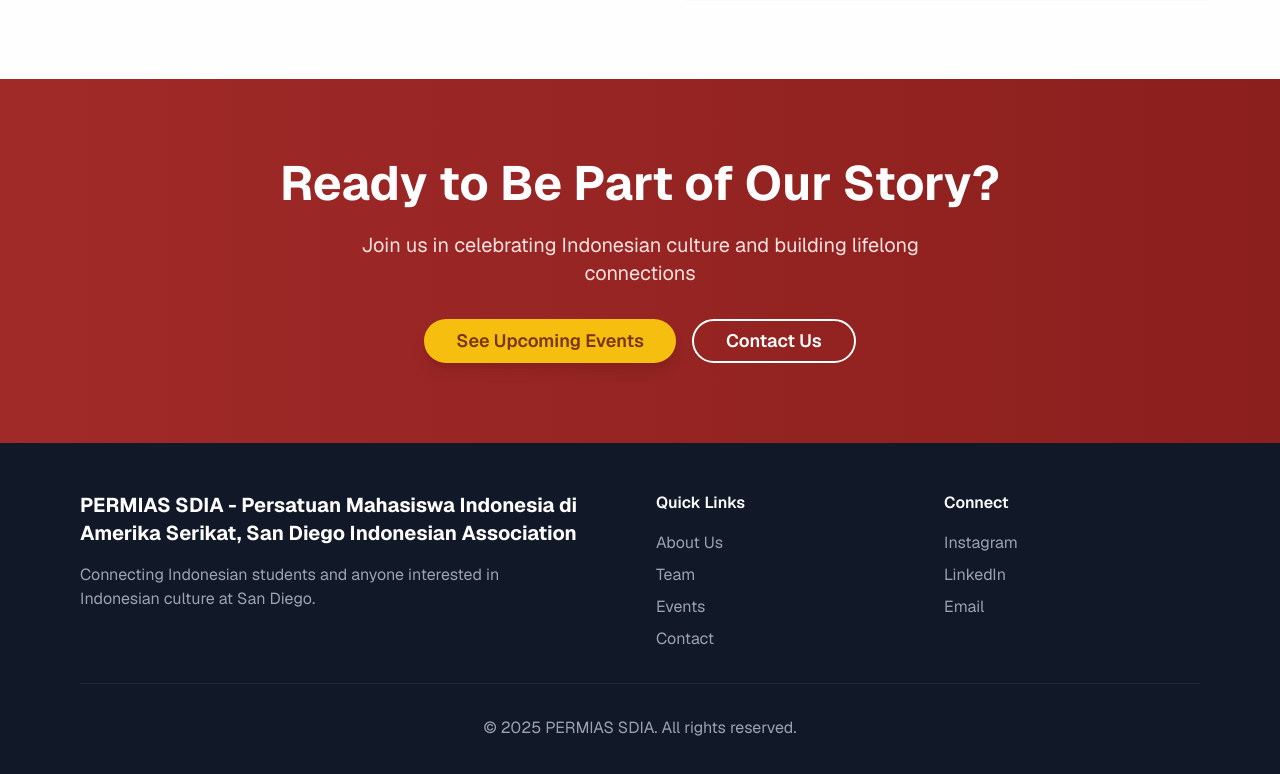
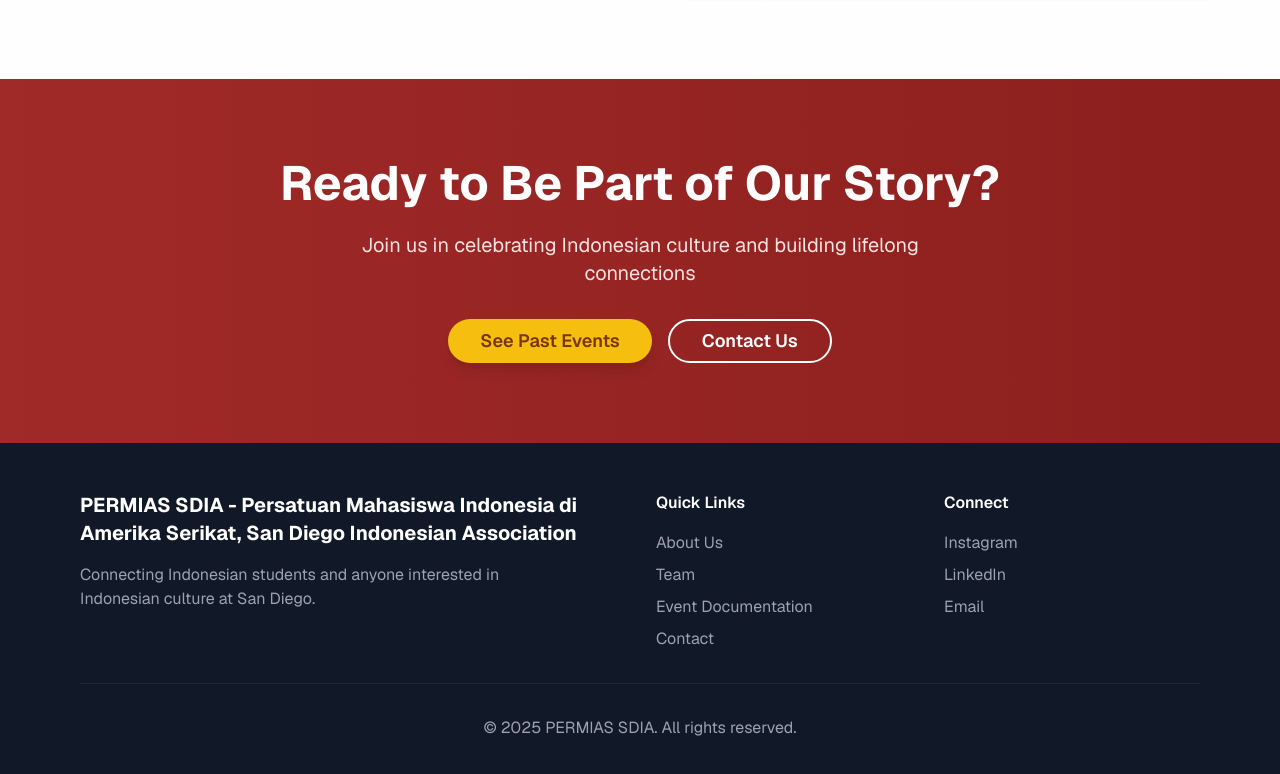
Before and after one commit to PERMIAS-SDIA/sdia-website-v2, a Next.js app: page /about in a window 1280 px wide. Shown: the part 3686-4460 px from the top of the page. Built offline with nearby package versions, Linux system fonts and the light colour scheme.

Commit message:
updated events links

```diff
--- a/app/page.tsx
+++ b/app/page.tsx
@@ -165,12 +165,12 @@ export default function HomePage() {
           </div>
 
           <div className="flex flex-col items-center justify-center gap-4 sm:flex-row">
-            <a href="/events">
+            <a href="/events-documentation">
               <Button
                 size="lg"
                 className="group rounded-full bg-primary-600 px-8 py-4 text-lg font-semibold text-white shadow-lg transition-all duration-300 hover:bg-primary-700 hover:shadow-xl"
               >
-                See Upcoming Events
+                See Past Events
                 <ArrowRight className="ml-2 h-5 w-5 transition-transform group-hover:translate-x-1" />
               </Button>
             </a>
--- a/components/cta.tsx
+++ b/components/cta.tsx
@@ -13,12 +13,12 @@ export default function CTA() {
                 connections
             </p>
                 <div className="flex flex-col justify-center gap-4 sm:flex-row">
-                    <a href="/events">
+                    <a href="/events-documentation">
                     <Button
                     size="lg"
                     className="rounded-full bg-secondary-400 px-8 py-4 text-lg font-semibold text-secondary-900 shadow-lg transition-all duration-300 hover:bg-secondary-500 hover:shadow-xl"
                     >
-                        See Upcoming Events
+                        See Past Events
                     </Button>
                     </a>
 
--- a/components/footer.tsx
+++ b/components/footer.tsx
@@ -37,10 +37,10 @@ export default function Footer() {
               </li>
               <li>
                 <Link
-                  href="/events"
+                  href="/events-documentation"
                   className="transition-colors hover:text-secondary-400"
                 >
-                  Events
+                  Event Documentation
                 </Link>
               </li>
               {/* <li>
```
